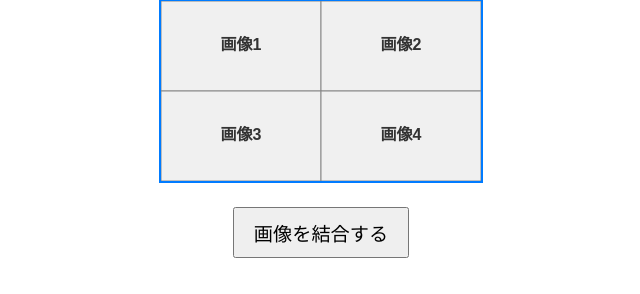
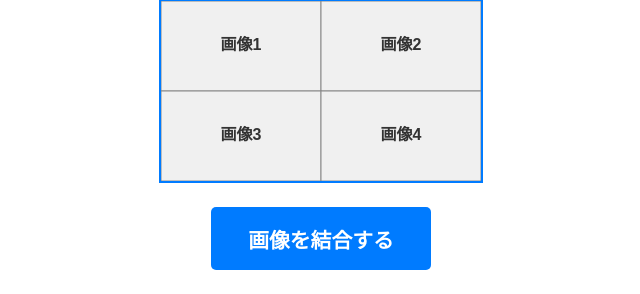
Before and after one commit to masatoooooon/flask-hello-render, a Flask app: page / in a window 1280 px wide. Shown: the part 606-900 px from the top of the page, without its empty margins (319-959 px from the left). Before the commit the page ends 864 px from the top, so only its background shows below. Run offline with Flask 3, Linux system fonts and the light colour scheme.

Commit message:
Update index.html

```diff
--- a/templates/index.html
+++ b/templates/index.html
@@ -88,11 +88,23 @@
              text-align: center;
              margin-top: 1.5em;
         }
+
+        /* ★変更点: ボタンのスタイルを修正 */
         .submit-button {
-            font-size: 1.2em;
-            padding: 0.5em 1em;
+            font-size: 1.3em;
+            padding: 0.8em 1.8em;
             cursor: pointer;
+            background-color: #007bff;
+            color: white;
+            border: none;
+            border-radius: 5px;
+            font-weight: bold;
+            transition: background-color 0.2s;
         }
+        .submit-button:hover {
+            background-color: #0056b3;
+        }
+
         #output-preview-canvas {
             border: 2px solid #007bff;
             background-color: #f0f0f0;
```
